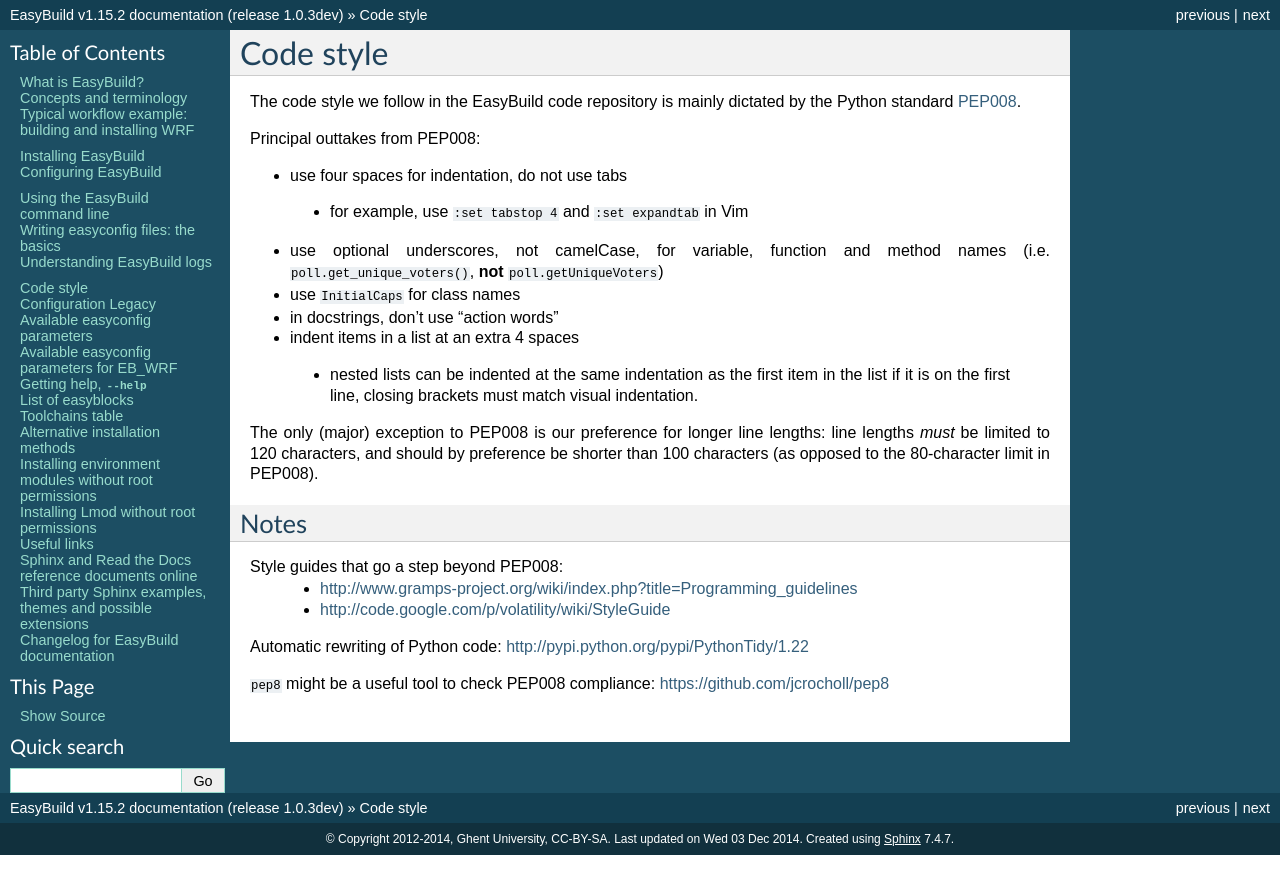
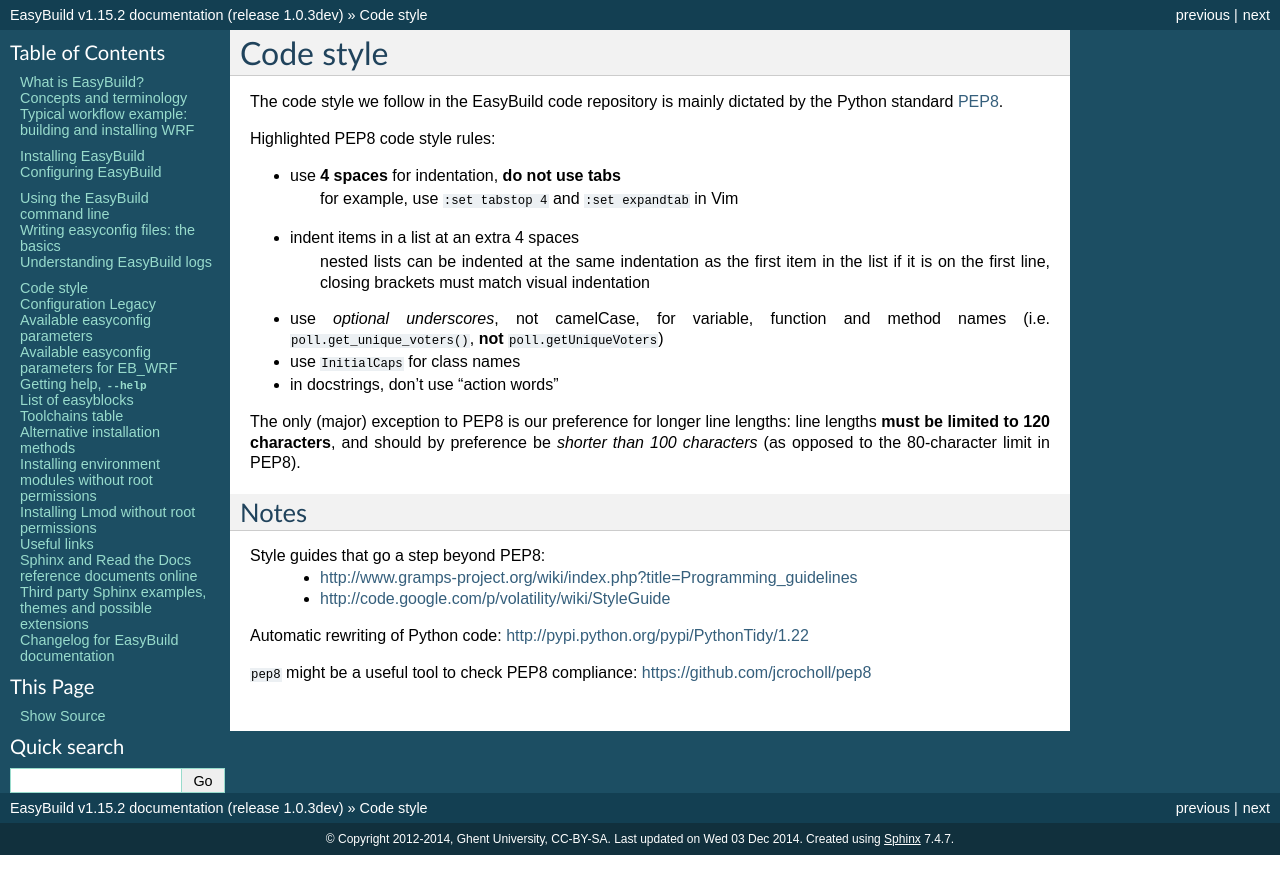
Before and after one commit to easybuilders/easybuild, a Sphinx documentation site: the page built from docs/Code_style.rst, in a window 1280 px wide. Shown: the top 894 px of the page. Built offline with Sphinx 7.4.7, drawn with Linux system fonts in a browser that asks for light colours.

Commit message:
moar stylistic fixes in Code style page

```diff
--- a/docs/Code_style.rst
+++ b/docs/Code_style.rst
@@ -4,34 +4,31 @@
 Code style
 ==========
 
-The code style we follow in the EasyBuild code repository is mainly dictated by the Python standard `PEP008`_.
+The code style we follow in the EasyBuild code repository is mainly dictated by the Python standard `PEP8`_.
 
-Principal outtakes from PEP008:
+Highlighted PEP8 code style rules:
 
-* use four spaces for indentation, do not use tabs
- * for example, use ``:set tabstop 4`` and ``:set expandtab`` in Vim
-
-* use optional underscores, not camelCase, for variable, function and method names (i.e. ``poll.get_unique_voters()``,
+* use **4 spaces** for indentation, **do not use tabs**
+    for example, use ``:set tabstop 4`` and ``:set expandtab`` in Vim
+* indent items in a list at an extra 4 spaces
+    nested lists can be indented at the same indentation as the first item in the list if it is on the first line, closing brackets must match visual indentation
+* use `optional underscores`, not camelCase, for variable, function and method names (i.e. ``poll.get_unique_voters()``,
   **not** ``poll.getUniqueVoters``)
 * use ``InitialCaps`` for class names
 * in docstrings, don't use "action words"
-* indent items in a list at an extra 4 spaces
 
- * nested lists can be indented at the same indentation as the first item in the list if it is on the first line,
-   closing brackets must match visual indentation.
+The only (major) exception to PEP8 is our preference for longer line lengths: line lengths **must be limited to 120 characters**, and should by preference be `shorter than 100 characters` (as opposed to the 80-character limit in PEP8).
 
-The only (major) exception to PEP008 is our preference for longer line lengths: line lengths *must* be limited to 120 characters, and should by preference be shorter than 100 characters (as opposed to the 80-character limit in PEP008).
-
-.. _PEP008: http://www.python.org/dev/peps/pep-0008
+.. _PEP8: http://www.python.org/dev/peps/pep-0008
 
 
 Notes
 ~~~~~
 
-Style guides that go a step beyond PEP008:
+Style guides that go a step beyond PEP8:
  * http://www.gramps-project.org/wiki/index.php?title=Programming_guidelines
  * http://code.google.com/p/volatility/wiki/StyleGuide
 
 Automatic rewriting of Python code: http://pypi.python.org/pypi/PythonTidy/1.22
 
-``pep8`` might be a useful tool to check PEP008 compliance: https://github.com/jcrocholl/pep8
+``pep8`` might be a useful tool to check PEP8 compliance: https://github.com/jcrocholl/pep8
```
